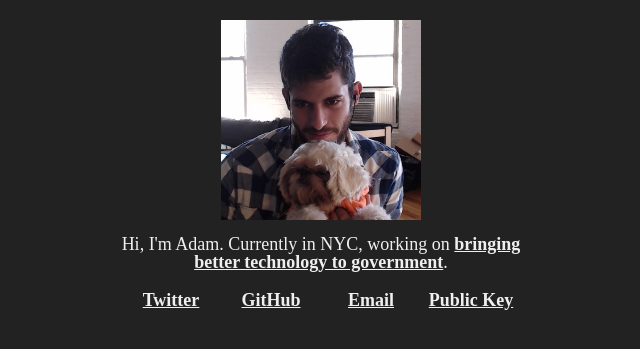
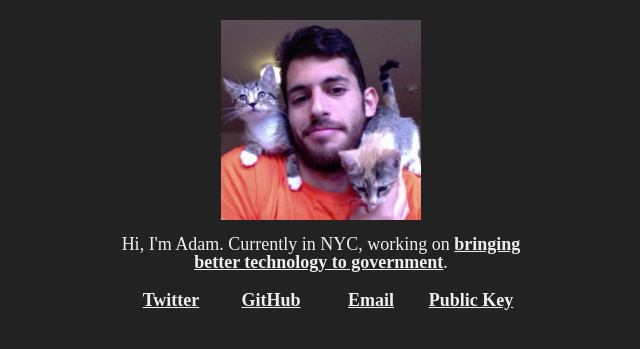
Before and after one commit to adamjacobbecker/adamjacobbecker.github.com, a Jekyll site: the page index.html, which Jekyll copies as it is, in a window 1280 px wide. Shown: the top 349 px of the page, without its empty margins (319-959 px from the left). Built offline with Jekyll 4.4.1, drawn with Linux system fonts in a browser that asks for light colours; some web fonts are replaced.

Commit message:
update pic

```diff
--- a/index.html
+++ b/index.html
@@ -95,7 +95,7 @@
 </head>
 <body>
   <div class='wrap'>
-    <img class='me' src='/img/grumpydog.png' width='200' height='200' alt='me working' />
+    <img class='me' src='/img/av-kittens.png' width='200' height='200' alt='me working' />
 
     <p>
       Hi, I'm Adam. Currently in NYC, working on <a href='https://www.dobt.co'>bringing better technology to government</a>.
```
Also changed, not shown: img/av-kittens.png (added).
